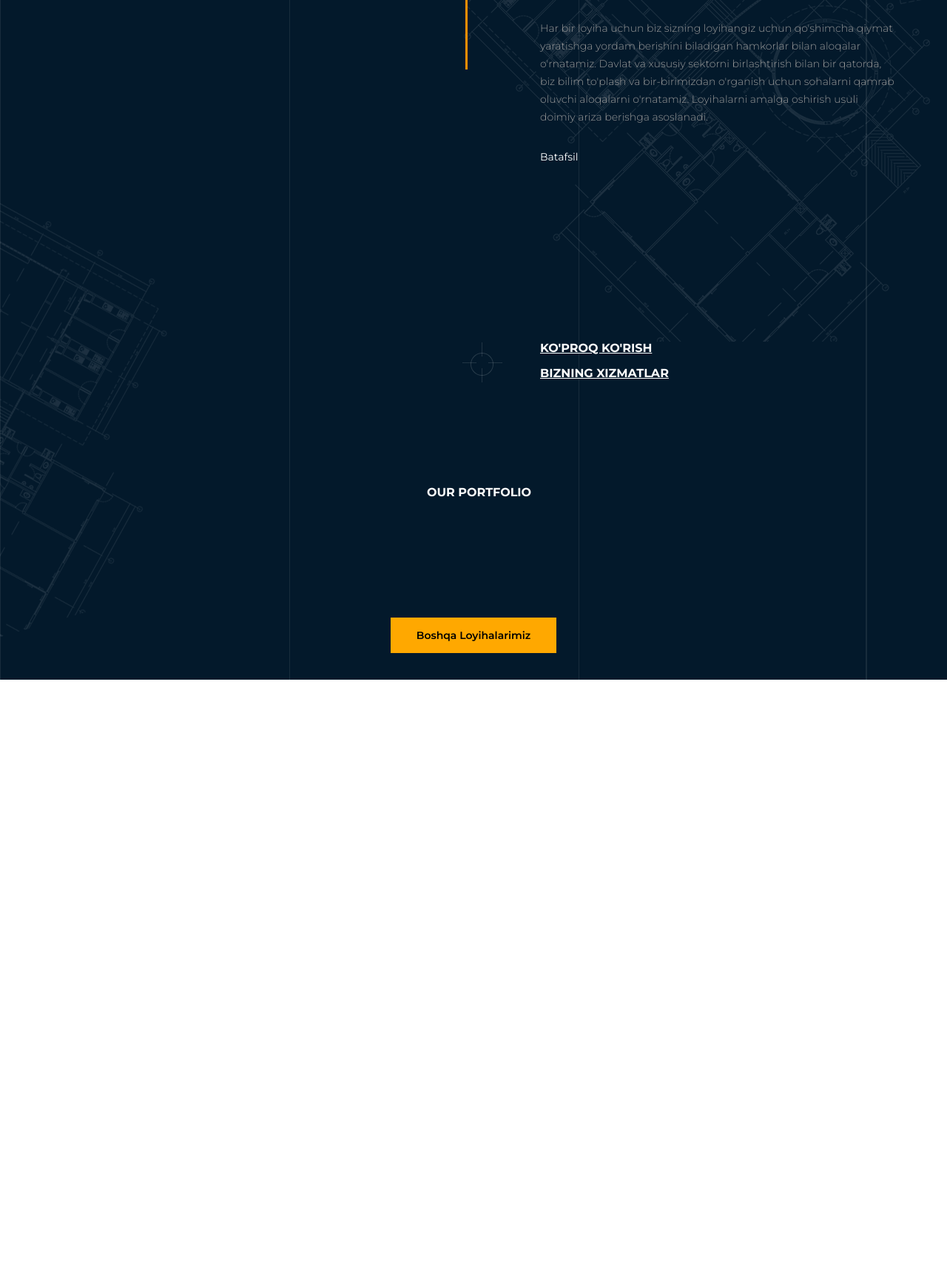
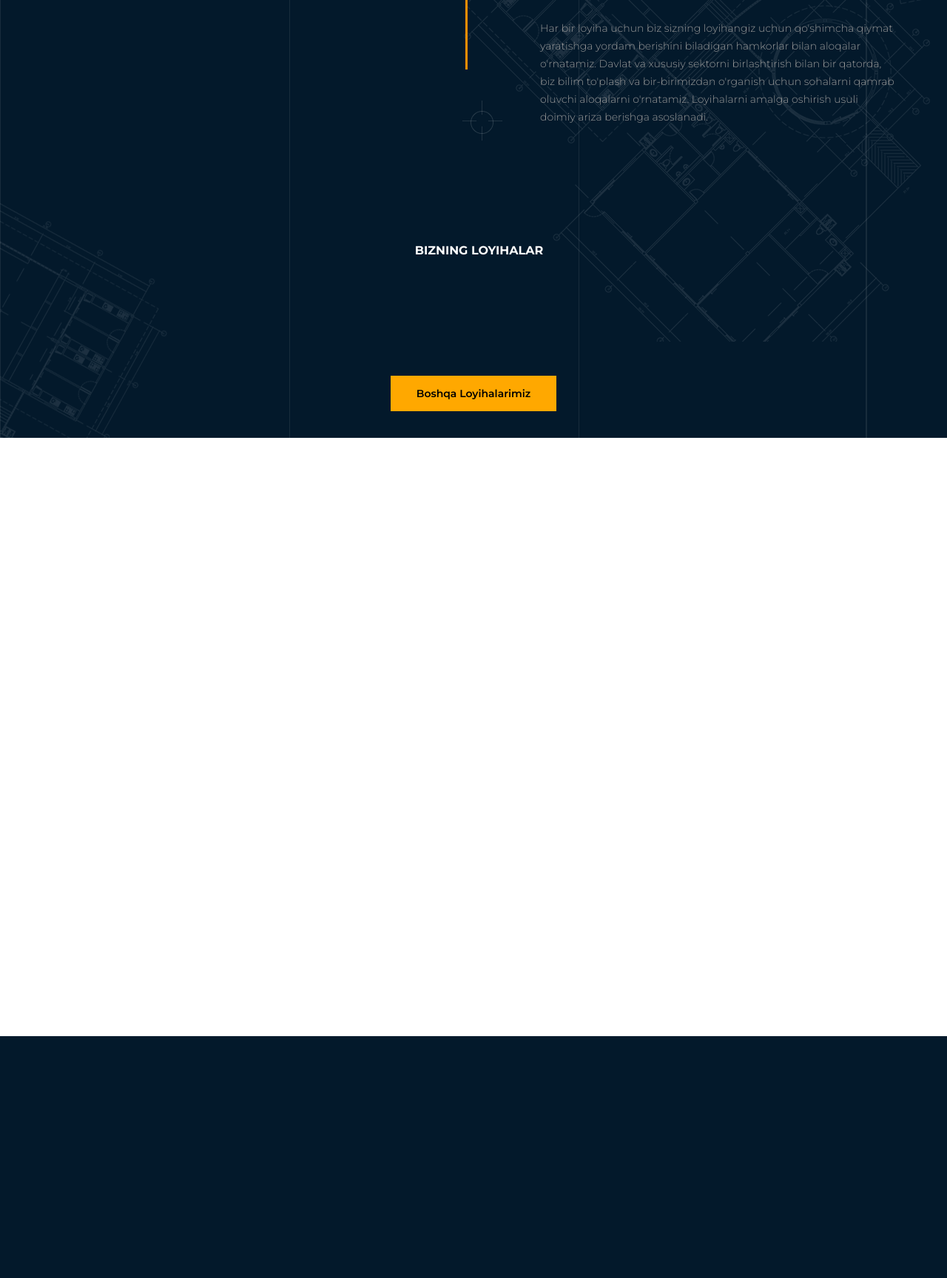
Before and after one commit to MHojimurod/building, a Django app: page / in a window 1280 px wide. Shown: the part 3279-5007 px from the top of the page at 74% size. After the commit the page ends 4680 px from the top, so only its background shows below. Run offline with Django 4.2, Linux system fonts and the light colour scheme; data that the repository does not hold is empty; parts of the project's set-up code (start-up, migrations or seed data) failed here and were passed over; some libraries are stand-ins or nearby versions; some web fonts are replaced.

Commit message:
bat file push

```diff
--- a/myapp/views.py
+++ b/myapp/views.py
@@ -78,7 +78,6 @@ def work_details(request,pk):
     project = OurWorks.objects.get(pk=pk)
     images = WorkImages.objects.filter(our_works__id=pk)
     antoher_projects = OurWorks.objects.filter(~Q(pk=project.id),category=project.category)[:4]
-    print(antoher_projects)
     ctx = {
         "project": project,
         "images": images,
--- a/templates/base.html
+++ b/templates/base.html
@@ -2,25 +2,76 @@
 {% load static %}
 <html>
   <head>
-<meta charset="UTF-8">
+    <meta charset="UTF-8" />
     <title>From Zero | {% block title %} {% endblock %}</title>
-<meta name="viewport" content="width=device-width, initial-scale=1.0">
+    <meta name="viewport" content="width=device-width, initial-scale=1.0" />
     <meta name="description" content="" />
     <meta name="keywords" content="" />
-<link rel="stylesheet" type="text/css" href="{% static 'css/animate.css' %}">
-<link rel="stylesheet" type="text/css" href="{% static 'css/bootstrap.min.css' %}">
-<link rel="stylesheet" type="text/css" href="{% static 'revolution/css/settings.css' %}">
-<link rel="stylesheet" type="text/css" href="{% static 'revolution/css/navigation.css' %}">
-<link rel="stylesheet" href="https://cdn.linearicons.com/free/1.0.0/icon-font.min.css' %}">
-<link rel="stylesheet" type="text/css" href="{% static 'css/ionicons.min.css' %}">
-<link rel="stylesheet" type="text/css" href="{% static 'lib/slick/slick.css' %}">
-<link rel="stylesheet" type="text/css" href="{% static 'lib/slick/slick-theme.css' %}">
-<link rel="stylesheet" type="text/css" href="{% static 'css/font-awesome.min.css' %}">
-<link rel="stylesheet" type="text/css" href="{% static 'css/dark-color.css' %}">
-<link rel="stylesheet" type="text/css" href="{% static 'css/style.css' %}">
-<link rel="stylesheet" type="text/css" href="{% static 'css/responsive.css' %}">
-<link rel="stylesheet" href="https://cdn.jsdelivr.net/npm/bootstrap-icons@1.8.1/font/bootstrap-icons.css">
+    <link
+      rel="stylesheet"
+      type="text/css"
+      href="{% static 'css/animate.css' %}"
+    />
+    <link
+      rel="stylesheet"
+      type="text/css"
+      href="{% static 'css/bootstrap.min.css' %}"
+    />
+    <link
+      rel="stylesheet"
+      type="text/css"
+      href="{% static 'revolution/css/settings.css' %}"
+    />
+    <link
+      rel="stylesheet"
+      type="text/css"
+      href="{% static 'revolution/css/navigation.css' %}"
+    />
+    <link
+      rel="stylesheet"
+      href="https://cdn.linearicons.com/free/1.0.0/icon-font.min.css' %}"
+    />
+    <link
+      rel="stylesheet"
+      type="text/css"
+      href="{% static 'css/ionicons.min.css' %}"
+    />
+    <link
+      rel="stylesheet"
+      type="text/css"
+      href="{% static 'lib/slick/slick.css' %}"
+    />
+    <link
+      rel="stylesheet"
+      type="text/css"
+      href="{% static 'lib/slick/slick-theme.css' %}"
+    />
+    <link
+      rel="stylesheet"
+      type="text/css"
+      href="{% static 'css/font-awesome.min.css' %}"
+    />
 
+    <link
+      rel="stylesheet"
+      type="text/css"
+      href="{% static 'css/dark-color.css' %}"
+    />
+
+    <link
+      rel="stylesheet"
+      type="text/css"
+      href="{% static 'css/style.css' %}"
+    />
+    <link
+      rel="stylesheet"
+      type="text/css"
+      href="{% static 'css/responsive.css' %}"
+    />
+    <link
+      rel="stylesheet"
+      href="https://cdn.jsdelivr.net/npm/bootstrap-icons@1.8.1/font/bootstrap-icons.css"
+    />
   </head>
 
   <body>
@@ -31,24 +82,39 @@
         <div class="cube c4"></div>
         <div class="cube c3"></div>
       </div>
-	</div><!--page-loading end-->
+    </div>
+    <!--page-loading end-->
     <div class="wrapper ms-overlay">
       {% include 'navbar.html' %}
 
       <div class="responsive-mobile-menu">
         <a href="#" title="" class="close-menu"><i class="ion-close"></i></a>
         <ul>
-				<li><a href="\" title="">Kompaniya Haqida</a>
+          <li>
+            <a href="\" title="">Kompaniya Haqida</a>
             <ul>
-						<li><a href="{% url 'about_company' %}" title="">Kompaniya Haqida</a></li>
-						<li><a href="{% url 'mission' %}" title="">Missiya va qadriyatlar</a></li>
-						<li><a href="{% url 'about' %}" title="">Nega aynan From Zero</a></li>
+              <li>
+                <a href="{% url 'about_company' %}" title=""
+                  >Kompaniya Haqida</a
+                >
+              </li>
+              <li>
+                <a href="{% url 'mission' %}" title=""
+                  >Missiya va qadriyatlar</a
+                >
+              </li>
+              <li>
+                <a href="{% url 'about' %}" title="">Nega aynan From Zero</a>
+              </li>
             </ul>
           </li>
-				<li><a class="{{works}}" href="{% url 'works' %}" title="">Loyihalar</a>
+          <li>
+            <a class="{{works}}" href="{% url 'works' %}" title="">Loyihalar</a>
             <ul>
               {% for i in projects %}
-						<li><a href="{% url 'work_details' i.id %}" title="">{{i.title}}</a></li>
+              <li>
+                <a href="{% url 'work_details' i.id %}" title="">{{i.title}}</a>
+              </li>
               {% endfor %}
             </ul>
           </li>
@@ -70,40 +136,89 @@
 					</ul>
 				</li> -->
           <!-- <li><a class="{{about}}" href="{% url 'about' %}" title="">Biz Haqimizda</a></li> -->
-				<li><a class="{{contact}}" href="{% url 'contact' %}" title="">Aloqa uchun</a></li>
-			</ul>1
-		</div><!--responsive-mobile-menu end-->
-        {% block content %}{% endblock %}
-        {% include 'footer.html' %}
+          <li>
+            <a class="{{contact}}" href="{% url 'contact' %}" title=""
+              >Aloqa uchun</a
+            >
+          </li>
+        </ul>
+        1
+      </div>
+      <!--responsive-mobile-menu end-->
+      {% block content %}{% endblock %} {% include 'footer.html' %}
     </div>
 
-
-
-
-    <script type="text/javascript" src="{% static 'js/jquery.min.js' %}"></script>
+    <script
+      type="text/javascript"
+      src="{% static 'js/jquery.min.js' %}"
+    ></script>
     <script type="text/javascript" src="{% static 'js/popper.js' %}"></script>
-    <script type="text/javascript" src="{% static 'js/bootstrap.min.js' %}"></script>
-    <script type="text/javascript" src="{% static 'lib/slick/slick.js' %}"></script>
-    <script type="text/javascript" src="{% static 'js/html5lightbox.js' %}"></script>
+    <script
+      type="text/javascript"
+      src="{% static 'js/bootstrap.min.js' %}"
+    ></script>
+    <script
+      type="text/javascript"
+      src="{% static 'lib/slick/slick.js' %}"
+    ></script>
+    <script
+      type="text/javascript"
+      src="{% static 'js/html5lightbox.js' %}"
+    ></script>
 
     <!-- REVOLUTION JS FILES -->
-    <script type="text/javascript" src="{% static 'revolution/js/jquery.themepunch.tools.min.js' %}"></script>
-    <script type="text/javascript" src="{% static 'revolution/js/jquery.themepunch.revolution.min.js' %}"></script>
+    <script
+      type="text/javascript"
+      src="{% static 'revolution/js/jquery.themepunch.tools.min.js' %}"
+    ></script>
+    <script
+      type="text/javascript"
+      src="{% static 'revolution/js/jquery.themepunch.revolution.min.js' %}"
+    ></script>
 
     <!-- SLIDER REVOLUTION 5.0 EXTENSIONS -->
-    <script type="text/javascript" src="{% static 'revolution/js/revolution.extension.actions.min.js' %}"></script>
-    <script type="text/javascript" src="{% static 'revolution/js/revolution.extension.carousel.min.js' %}"></script>
-    <script type="text/javascript" src="{% static 'revolution/js/revolution.extension.kenburn.min.js' %}"></script>
-    <script type="text/javascript" src="{% static 'revolution/js/revolution.extension.layeranimation.min.js' %}"></script>
-    <script type="text/javascript" src="{% static 'revolution/js/revolution.extension.migration.min.js' %}"></script>
-    <script type="text/javascript" src="{% static 'revolution/js/revolution.extension.navigation.min.js' %}"></script>
-    <script type="text/javascript" src="{% static 'revolution/js/revolution.extension.parallax.min.js' %}"></script>
-    <script type="text/javascript" src="{% static 'revolution/js/revolution.extension.slideanims.min.js' %}"></script>
-    <script type="text/javascript" src="{% static 'revolution/js/revolution.extension.video.min.js' %}"></script>
-    <script type="text/javascript" src="{% static 'revolution/js/revolution.initialize2.js' %}"></script>
+    <script
+      type="text/javascript"
+      src="{% static 'revolution/js/revolution.extension.actions.min.js' %}"
+    ></script>
+    <script
+      type="text/javascript"
+      src="{% static 'revolution/js/revolution.extension.carousel.min.js' %}"
+    ></script>
+    <script
+      type="text/javascript"
+      src="{% static 'revolution/js/revolution.extension.kenburn.min.js' %}"
+    ></script>
+    <script
+      type="text/javascript"
+      src="{% static 'revolution/js/revolution.extension.layeranimation.min.js' %}"
+    ></script>
+    <script
+      type="text/javascript"
+      src="{% static 'revolution/js/revolution.extension.migration.min.js' %}"
+    ></script>
+    <script
+      type="text/javascript"
+      src="{% static 'revolution/js/revolution.extension.navigation.min.js' %}"
+    ></script>
+    <script
+      type="text/javascript"
+      src="{% static 'revolution/js/revolution.extension.parallax.min.js' %}"
+    ></script>
+    <script
+      type="text/javascript"
+      src="{% static 'revolution/js/revolution.extension.slideanims.min.js' %}"
+    ></script>
+    <script
+      type="text/javascript"
+      src="{% static 'revolution/js/revolution.extension.video.min.js' %}"
+    ></script>
+    <script
+      type="text/javascript"
+      src="{% static 'revolution/js/revolution.initialize2.js' %}"
+    ></script>
 
     <script type="text/javascript" src="{% static 'js/script.js' %}"></script>
     {% block javascript %}{% endblock %}
   </body>
-
 </html>
--- a/templates/main/index.html
+++ b/templates/main/index.html
@@ -125,53 +125,7 @@
             </div>
 
             <!-- LAYER NR. 2 -->
-            <div
-              class="tp-caption lyr4 tp-resizeme"
-              id="slide-1648-layer-2"
-              data-x="center"
-              data-hoffset="0"
-              data-y="center"
-              data-voffset="-35"
-              data-width="['auto']"
-              data-height="['auto']"
-              data-type="text"
-              data-responsive_offset="on"
-              data-frames='[{"from":"y:[100%];z:0;rX:0deg;rY:0;rZ:0;sX:1;sY:1;skX:0;skY:0;","mask":"x:0px;y:0px;s:inherit;e:inherit;","speed":1500,"to":"o:1;","delay":1000,"ease":"Power3.easeOut"},{"delay":"wait","speed":1000,"to":"opacity:0;","ease":"nothing"}]'
-              data-paddingtop="[0,0,0,0]"
-              data-paddingright="[0,0,0,0]"
-              data-paddingbottom="[10,10,10,10]"
-              data-paddingleft="[0,0,0,0]"
-              data-start="2000"
-              data-splitin="chars"
-              data-splitout="none"
-              data-elementdelay="0.06"
-            >
-              by jim rhon
-            </div>
             <!-- LAYER NR. 3 -->
-            <a
-              href="#"
-              title=""
-              class="tp-caption layera stt2 tp-resizeme"
-              id="slide-1-layer-3"
-              data-x="center"
-              data-hoffset="0"
-              data-y="center"
-              data-voffset="60		"
-              data-width="['auto','auto','auto','auto']"
-              data-height="['auto','auto','auto','auto']"
-              data-transform_idle="o:1;"
-              data-frames='[{"from":"y:50px;opacity:0;","speed":2000,"to":"o:1;","delay":1500,"ease":"Power2.easeInOut"},{"delay":"wait","speed":300,"to":"opacity:0;","ease":"nothing"},{}]'
-              data-paddingtop="[20,20,20,20]"
-              data-paddingright="[20,20,20,20]"
-              data-paddingbottom="[20,20,20,20]"
-              data-paddingleft="[20,20,20,20]"
-              data-start="1500"
-              data-splitin="none"
-              data-splitout="none"
-              data-elementdelay="0.05"
-              >Get a quotes
-            </a>
           </li>
         </ul>
       </div>
@@ -184,11 +138,11 @@
             <ul>
               <li>
                 Email:
-                <strong>heyboxbot@gmail.com</strong>
+                <strong>fromzero.uz@gmail.com</strong>
               </li>
               <li>
                 Telefon:
-                <strong class="scnd">+998 97 111 1111</strong>
+                <strong class="scnd text-white">+998 97 111 1111</strong>
               </li>
             </ul>
           </div>
@@ -229,7 +183,7 @@
         <div class="fixed-bg bg2"></div>
         <div class="why-choose-us">
           <div class="title-sm">
-            <h3>nega bizni tanlaysiz</h3>
+            <h3>Bizni tanlashingizga sabablar</h3>
           </div>
           <!--title-sm end-->
           <div class="our-specifications">
@@ -311,7 +265,6 @@
                       qo'shimcha qiymat yaratishga yordam berishini biladigan
                       hamkorlar bilan aloqalar o'rnatamiz...
                     </p>
-                    <a href="#" title="">Batafsil</a>
                   </div>
                   <!--spec-text end-->
                 </div>
@@ -331,7 +284,6 @@
                       mustahkamlaydigan qadriyatlarni doimiy ravishda qo'llashga
                       asoslanadi...
                     </p>
-                    <a href="#" title="">Batafsil</a>
                   </div>
                   <!--spec-text end-->
                 </div>
@@ -373,11 +325,6 @@
                     aloqalarni o'rnatamiz. Loyihalarni amalga oshirish usuli
                     doimiy ariza berishga asoslanadi.
                   </p>
-                  <a href="#" title="">Batafsil</a>
-                  <ul>
-                    <li><a href="#" title="">ko'proq Ko'rish</a></li>
-                    <li><a href="#" title="">bizning xizmatlar</a></li>
-                  </ul>
                 </div>
                 <!--spec-text end-->
               </div>
@@ -392,7 +339,7 @@
   <section>
     <div class="block remove-btm-gap">
       <div class="title-sm">
-        <h3>Our Portfolio</h3>
+        <h3>Bizning Loyihalar</h3>
       </div>
       <!--title-sm end-->
       <div class="house-imgs-slides style2 no-pd">
--- a/templates/navbar.html
+++ b/templates/navbar.html
@@ -3,40 +3,69 @@
     <div class="container">
       <div class="header-bar">
         <div class="logo">
-                    <a href="\" title=""><img style="width:74px;" src="/static/images/logo.png" alt=""></a>
-                </div><!--logo end-->
+          <a href="\" title=""
+            ><img style="width: 74px" src="/static/images/logo.png" alt=""
+          /></a>
+        </div>
+        <!--logo end-->
         <nav>
           <ul>
-                        <li><a href="\" title="">Kompaniya Haqida</a>
+            <li>
+              <a href="\" title="">Kompaniya Haqida</a>
               <ul>
-                                <li><a href="{% url 'about_company' %}" title="">Kompaniya Haqida</a></li>
-                                <li><a href="{% url 'mission' %}" title="">Missiya va qadriyatlar</a></li>
-                                <li><a href="{% url 'about' %}" title="">Nega aynan From Zero</a></li>
+                <li>
+                  <a href="{% url 'about_company' %}" title=""
+                    >Kompaniya Haqida</a
+                  >
+                </li>
+                <li>
+                  <a href="{% url 'mission' %}" title=""
+                    >Missiya va qadriyatlar</a
+                  >
+                </li>
+                <li>
+                  <a href="{% url 'about' %}" title="">Nega aynan From Zero</a>
+                </li>
               </ul>
             </li>
-                        <li><a class="{{works}}" href="{% url 'works' %}" title="">Loyihalar</a>
+            <li>
+              <a class="{{works}}" href="{% url 'works' %}" title=""
+                >Loyihalar</a
+              >
               <ul>
                 {% for i in projects %}
-                                <li><a href="{% url 'work_details' i.id %}" title="">{{i.title}}</a></li>
+                <li>
+                  <a href="{% url 'work_details' i.id %}" title=""
+                    >{{i.title}}</a
+                  >
+                </li>
                 {% endfor %}
               </ul>
             </li>
 
-                        <li><a class="{{contact}}" href="{% url 'contact' %}" title="">Aloqa uchun</a></li>
-                        <li><input type="checkbox"></li>
+            <li>
+              <a class="{{contact}}" href="{% url 'contact' %}" title=""
+                >Aloqa uchun</a
+              >
+            </li>
           </ul>
-                </nav><!--nav end-->
+        </nav>
+        <!--nav end-->
         <div class="mobile-menu-btn">
           <a href="#" title="" class="open-menu"><i class="fa fa-bars"></i></a>
-                </div><!--mobile-menu-btn end-->
+        </div>
+        <!--mobile-menu-btn end-->
 
         <div class="select-language">
           <ul>
             <li class="active"><a href="#" title="">Uz</a></li>
             <li><a href="#" title="">En</a></li>
           </ul>
-                </div><!--select-language end-->
-            </div><!--header-bar end-->
         </div>
-    </div><!--hd_bar end-->
+        <!--select-language end-->
+      </div>
+      <!--header-bar end-->
+    </div>
+  </div>
+  <!--hd_bar end-->
 </header>
```
Also changed, not shown: static/css/style.css (line endings or trailing spaces), static/js/script.js (line endings or trailing spaces). Lines whose indentation alone changed are shown as unchanged.
